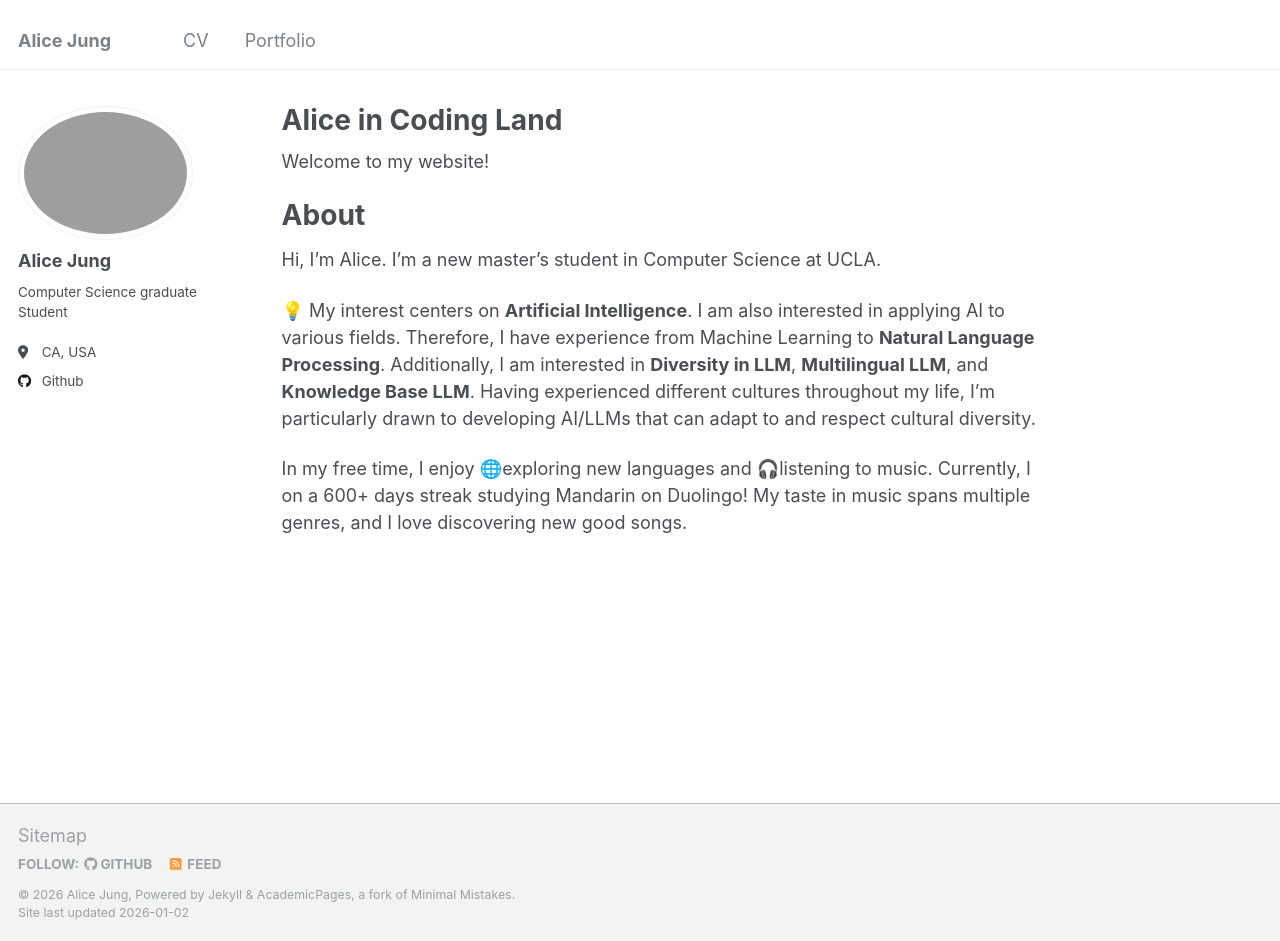
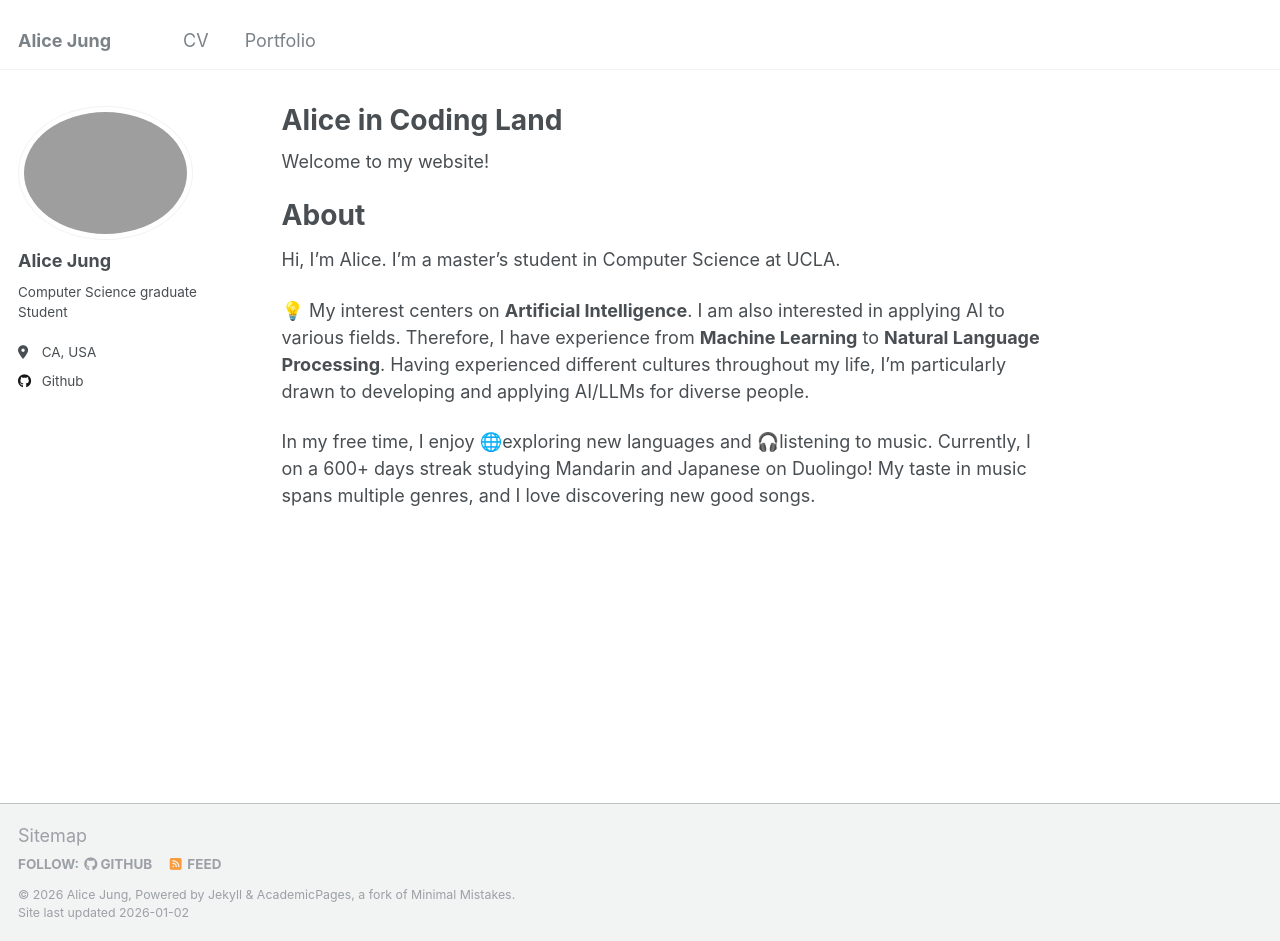
Before and after one commit to alicehjjung/alicehjjung.github.io, a Jekyll site: the page built from _pages/about.md, in a window 1280 px wide and 941 px high. Built offline with Jekyll 4.4.1, drawn with Linux system fonts in a browser that asks for light colours.

Commit message:
Update about.md

```diff
--- a/_pages/about.md
+++ b/_pages/about.md
@@ -12,9 +12,8 @@ Welcome to my website!
 About
 ======
 Hi, I'm Alice.
-I'm a new master's student in Computer Science at UCLA.
+I'm a master's student in Computer Science at UCLA.
 
-💡 My interest centers on **Artificial Intelligence**. I am also interested in applying AI to various fields. Therefore, I have experience from Machine Learning to **Natural Language Processing**. Additionally, I am interested in **Diversity in LLM**, **Multilingual LLM**, and **Knowledge Base LLM**. Having experienced different cultures throughout my life, I'm particularly drawn to developing AI/LLMs that can adapt to and respect cultural diversity.
+💡 My interest centers on **Artificial Intelligence**. I am also interested in applying AI to various fields. Therefore, I have experience from **Machine Learning** to **Natural Language Processing**. Having experienced different cultures throughout my life, I'm particularly drawn to developing and applying AI/LLMs for diverse people.
 
-
-In my free time, I enjoy 🌐exploring new languages and 🎧listening to music. Currently, I on a 600+ days streak studying Mandarin on Duolingo! My taste in music spans multiple genres, and I love discovering new good songs.
+In my free time, I enjoy 🌐exploring new languages and 🎧listening to music. Currently, I on a 600+ days streak studying Mandarin and Japanese on Duolingo! My taste in music spans multiple genres, and I love discovering new good songs.
```
